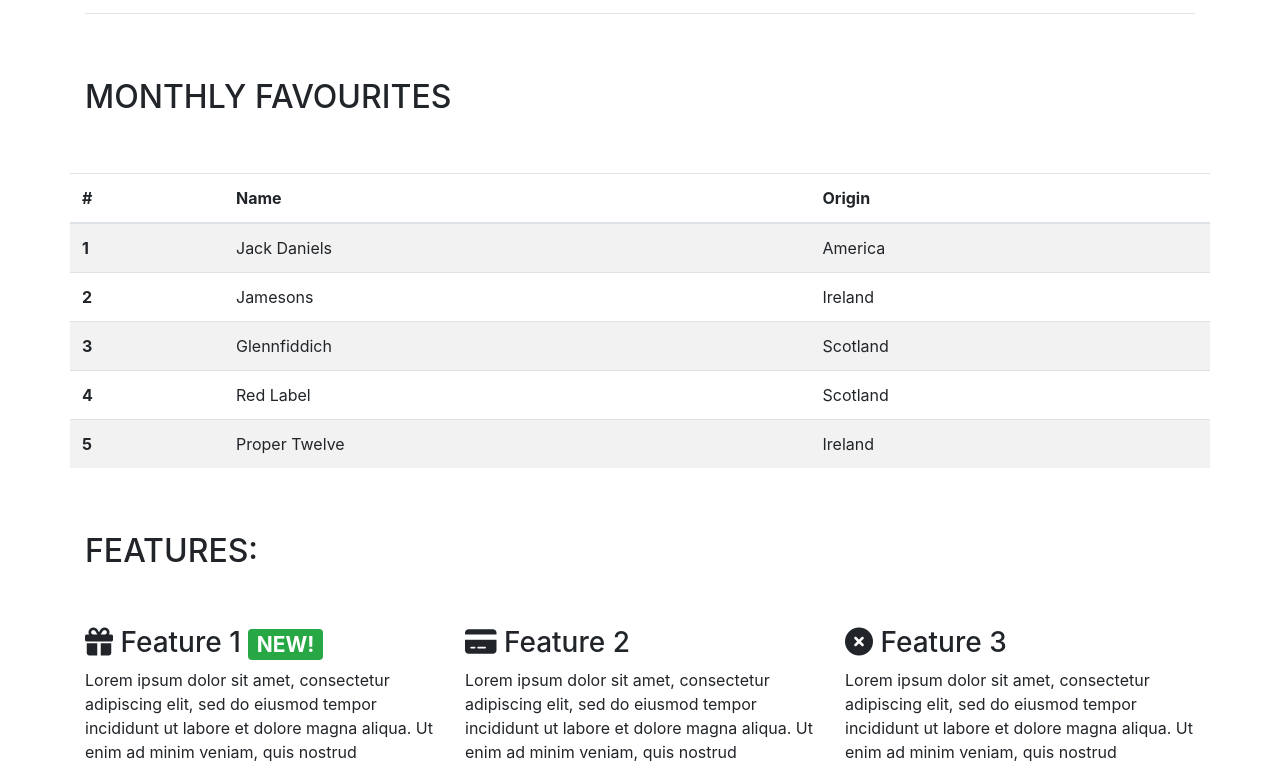
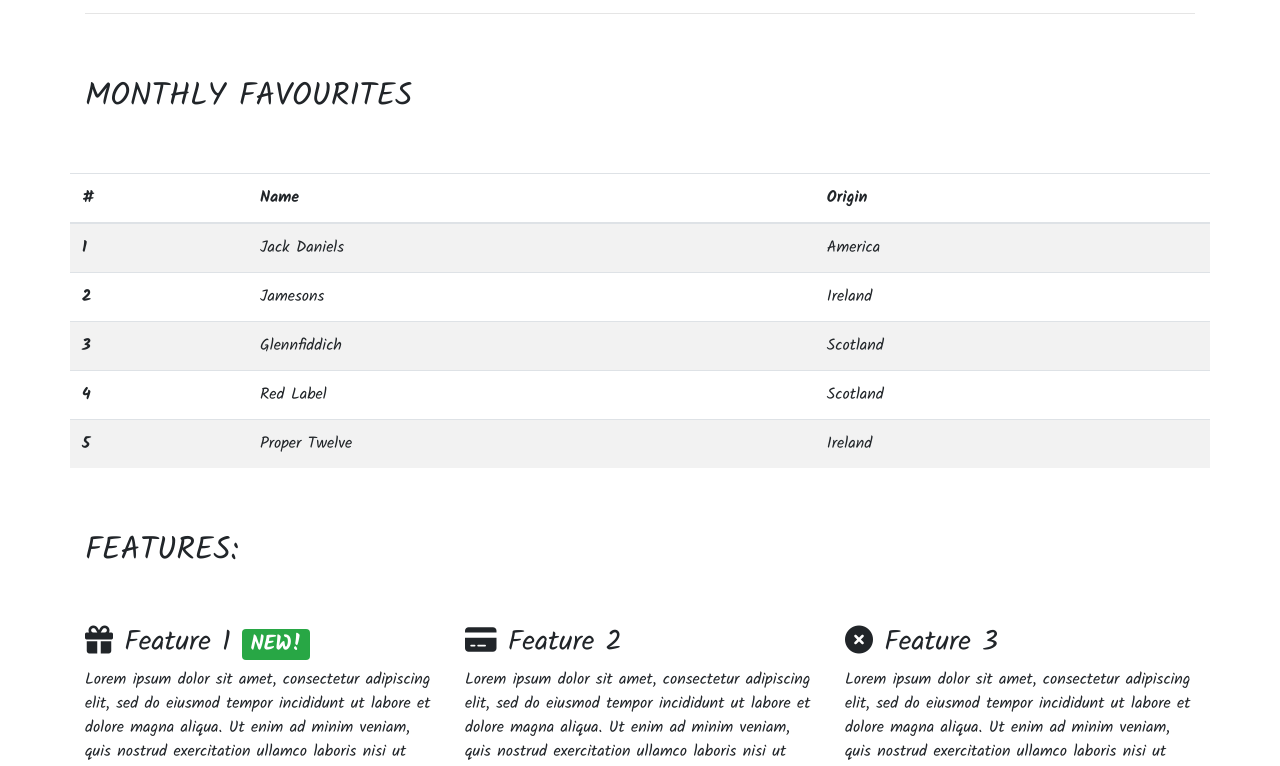
Before and after one commit to bubbly16/test, a plain HTML site: page index.html in a window 1280 px wide. Shown: the part 788-1554 px from the top of the page. Drawn offline with nearby package versions, Linux system fonts and the light colour scheme.

Commit message:
added css style and new font

```diff
--- /dev/null
+++ b/css/style.css
@@ -0,0 +1,3 @@
+body {
+    font-family: 'Kalam', cursive;
+}
--- a/index.html
+++ b/index.html
@@ -13,6 +13,8 @@
       src="https://kit.fontawesome.com/6a98789392.js"
       crossorigin="anonymous"
     ></script>
+    <link href="https://fonts.googleapis.com/css2?family=Kalam:wght@400;700&display=swap" rel="stylesheet">
+    <link rel="stylesheet" href="css/style.css" type="text/css">
   </head>
 
   <body>
```
